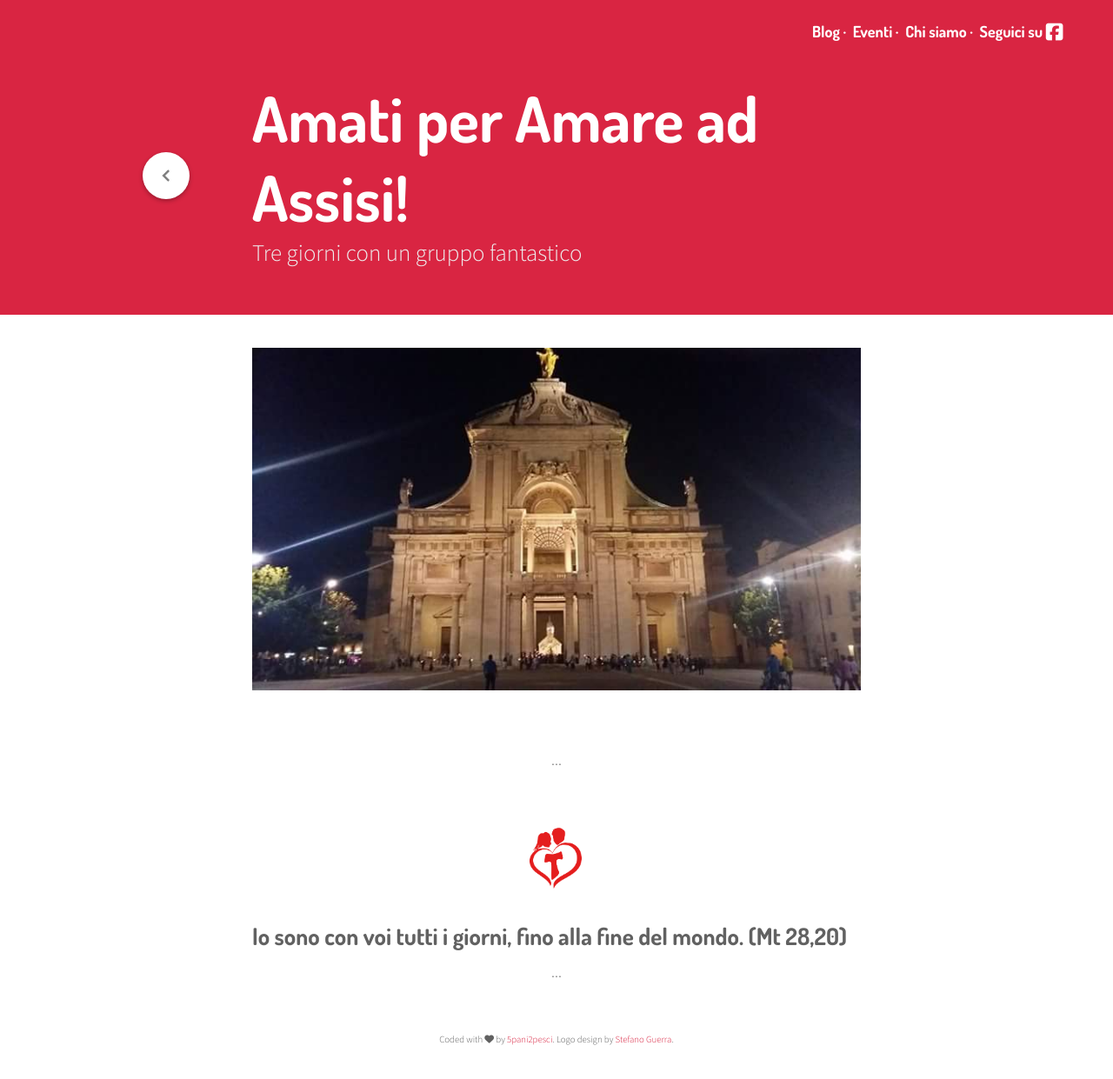
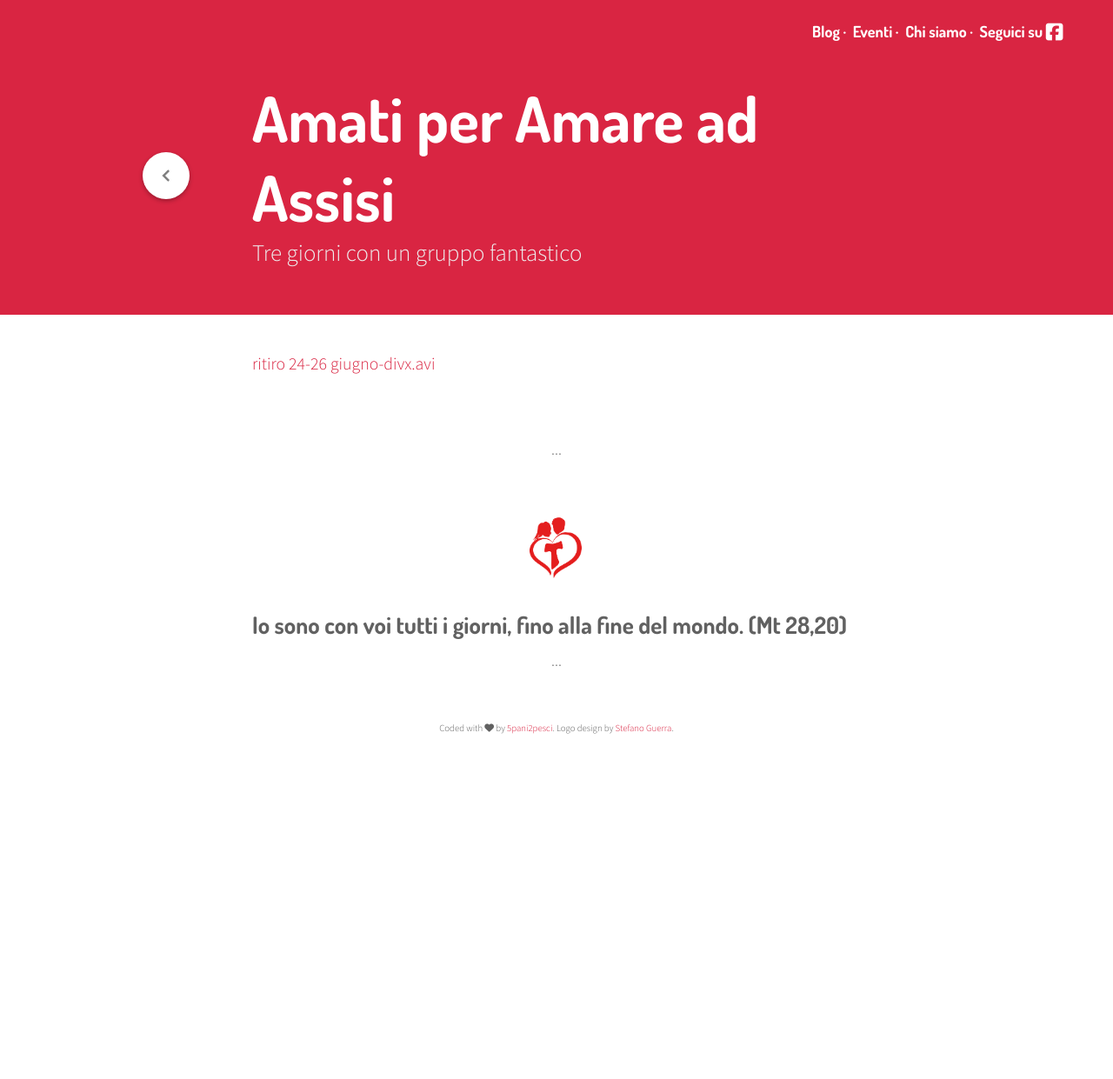
Before and after one commit to amatiperamare/amatiperamare.github.io, a Jekyll site: the page built from _events/assisi.md, in a window 1280 px wide and 1256 px high. Shown: the top 1241 px of the window at 87% size. Built offline with Jekyll 4.4.1, drawn with Linux system fonts in a browser that asks for light colours; nearby versions of some CDN libraries.

Commit message:
Updated Assisi

```diff
--- a/_events/assisi.md
+++ b/_events/assisi.md
@@ -1,5 +1,5 @@
 ---
-title: Amati per Amare ad Assisi!
+title: Amati per Amare ad Assisi
 permalink: "/:title"
 summary: Tre giorni con un gruppo fantastico
 collection: events
@@ -7,4 +7,4 @@ layout: post
 ---
 
 
-![porziuncola](/uploads/porziuncola.jpg)
+[ritiro 24-26 giugno-divx.avi](/uploads/ritiro%2024-26%20giugno-divx.avi)
```
